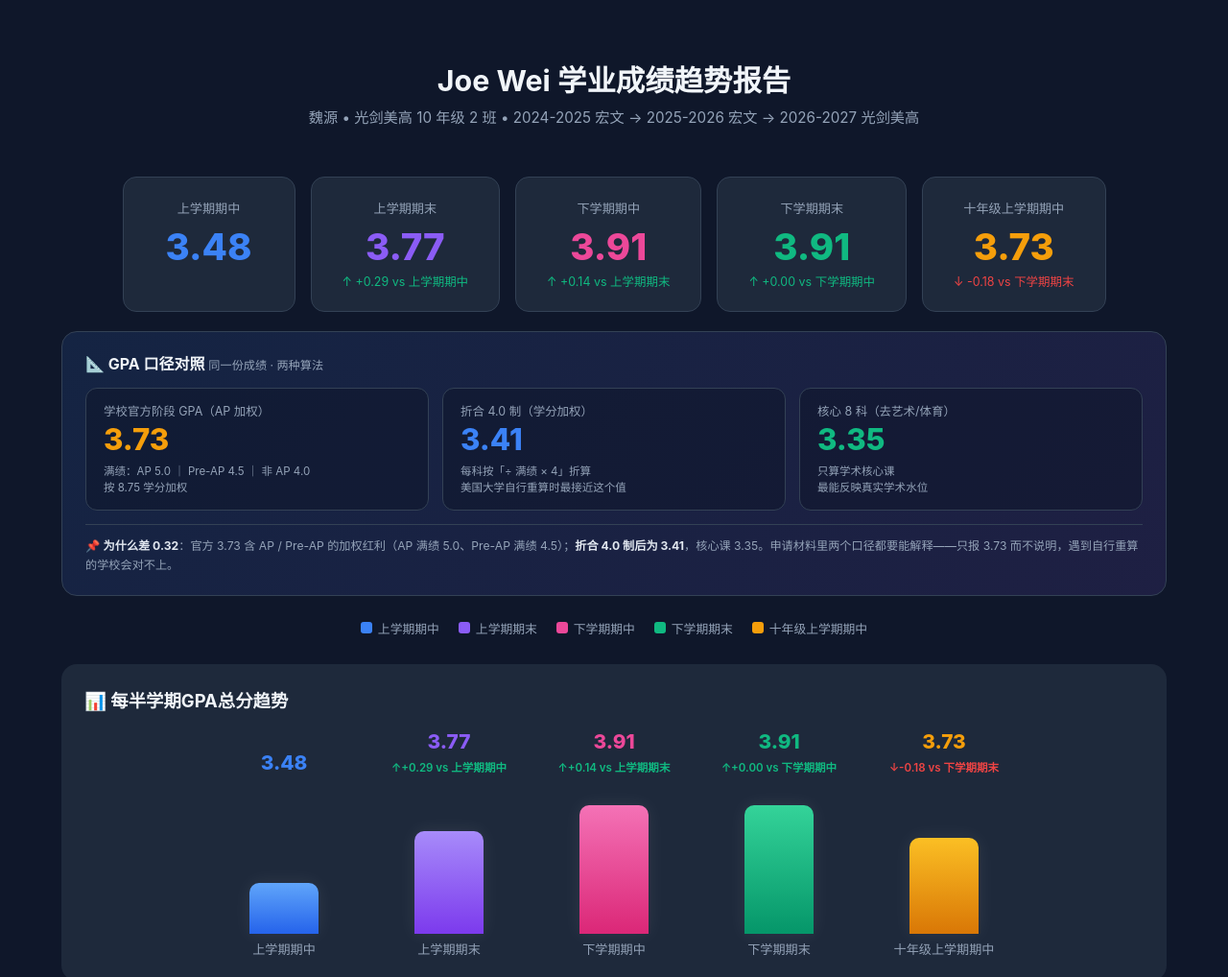
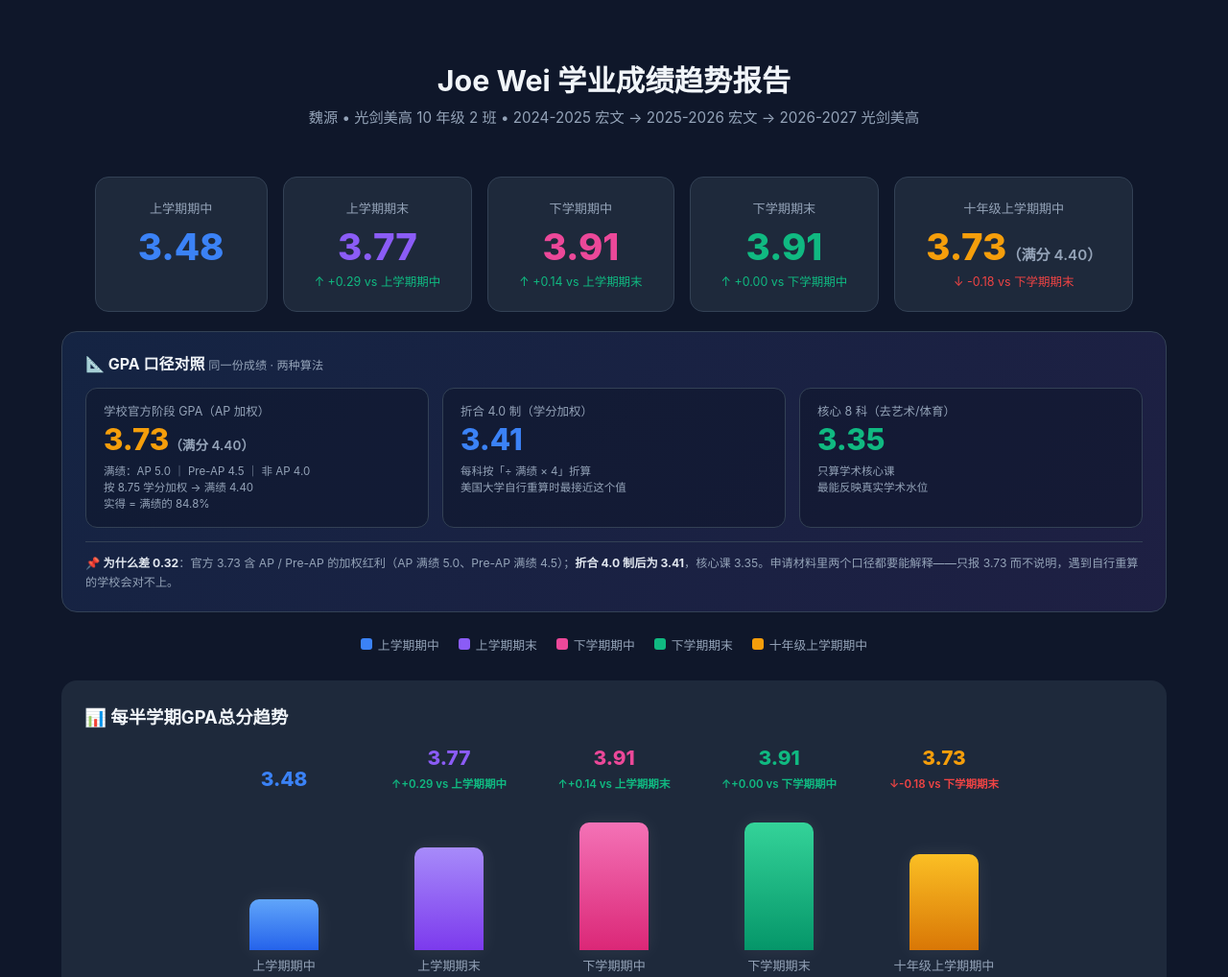
Before and after one commit to joeweiyuan/joe-academic-tracker, a plain HTML site: page index.html in a window 1280 px wide. Shown: the top 1018 px of the page at 96% size. Drawn offline with Linux system fonts and the light colour scheme.

Commit message:
ui: GPA 后标注满绩 4.40(Σ学分x满绩/总学分)

```diff
--- a/data.js
+++ b/data.js
@@ -146,8 +146,10 @@ const SEMESTERS = [
     semester: 1,
     school: "光剑美高",
     overall_gpa: 3.73,
+    max_gpa: 4.40,
+    max_gpa_note: "满绩算法（学校口径）：Σ(学分 × 该课满绩) ÷ 总学分 = 38.50 ÷ 8.75 = 4.40；AP 满绩 5.0、Pre-AP 4.5、非 AP 4.0。3.73 = 满绩的 84.8%。",
     overall_pct: 88.19,
-    gpa_note: "学校官方「阶段GPA」= 3.73（混合满绩加权：AP 满绩 5 / Pre-AP 4.5 / 非 AP 4，按 8.75 学分加权）。若把每科按满绩折成 4 分制：学分加权 3.41、算术平均 3.48、核心 8 科（去艺术体育）3.35。百分制平均 88.19。",
+    gpa_note: "学校官方「阶段GPA」= 3.73，**满绩 4.40**（Σ学分×满绩 ÷ 总学分 = 38.50 ÷ 8.75；AP 满绩 5 / Pre-AP 4.5 / 非 AP 4）。若把每科按满绩折成 4 分制：学分加权 3.41、算术平均 3.48、核心 8 科（去艺术体育）3.35。百分制平均 88.19。",
     unweighted_gpa4: 3.41,
     unweighted_simple: 3.48,
     core_unweighted: 3.35,
--- a/index.html
+++ b/index.html
@@ -154,7 +154,7 @@ footer{text-align:center;padding:30px 0 16px;color:var(--muted);font-size:.75rem
 
 </div>
 
-<script src="data.js?v=20261118"></script>
+<script src="data.js?v=20261118b"></script>
 <script>
 // === Color palette (dynamic based on semester count) ===
 const SEMESTER_COLORS = [
@@ -182,7 +182,9 @@ function getSemColor(i){
       const arrow = delta>=0?'↑':'↓';
       deltaHtml = `<div class="delta ${cls}">${arrow} ${delta>=0?'+':''}${delta.toFixed(2)} vs ${SEMESTERS[i-1].label}</div>`;
     }
-    el.innerHTML += `<div class="gpa-card"><div class="label">${s.label}</div><div class="value" style="color:${c.card}">${s.overall_gpa.toFixed(2)}</div>${deltaHtml}</div>`;
+    const maxHtml = (typeof s.max_gpa === 'number')
+      ? `<span style="font-size:.95rem;font-weight:600;color:var(--muted)">（满分 ${s.max_gpa.toFixed(2)}）</span>` : '';
+    el.innerHTML += `<div class="gpa-card"><div class="label">${s.label}</div><div class="value" style="color:${c.card}">${s.overall_gpa.toFixed(2)}${maxHtml}</div>${deltaHtml}</div>`;
   });
 })();
 
@@ -485,8 +487,8 @@ function scoreBgClass(val,prev){
     <div class="sc-row">
       <div class="sc-card">
         <div class="k">学校官方阶段 GPA（AP 加权）</div>
-        <div class="v" style="color:var(--amber)">${s.overall_gpa.toFixed(2)}</div>
-        <div class="n">满绩：AP 5.0 ｜ Pre-AP 4.5 ｜ 非 AP 4.0<br>按 ${credits} 学分加权</div>
+        <div class="v" style="color:var(--amber)">${s.overall_gpa.toFixed(2)}<span style="font-size:.85rem;font-weight:600;color:var(--muted)">（满分 ${s.max_gpa.toFixed(2)}）</span></div>
+        <div class="n">满绩：AP 5.0 ｜ Pre-AP 4.5 ｜ 非 AP 4.0<br>按 ${credits} 学分加权 → 满绩 ${s.max_gpa.toFixed(2)}<br>实得 = 满绩的 ${(s.overall_gpa/s.max_gpa*100).toFixed(1)}%</div>
       </div>
       <div class="sc-card">
         <div class="k">折合 4.0 制（学分加权）</div>
```
